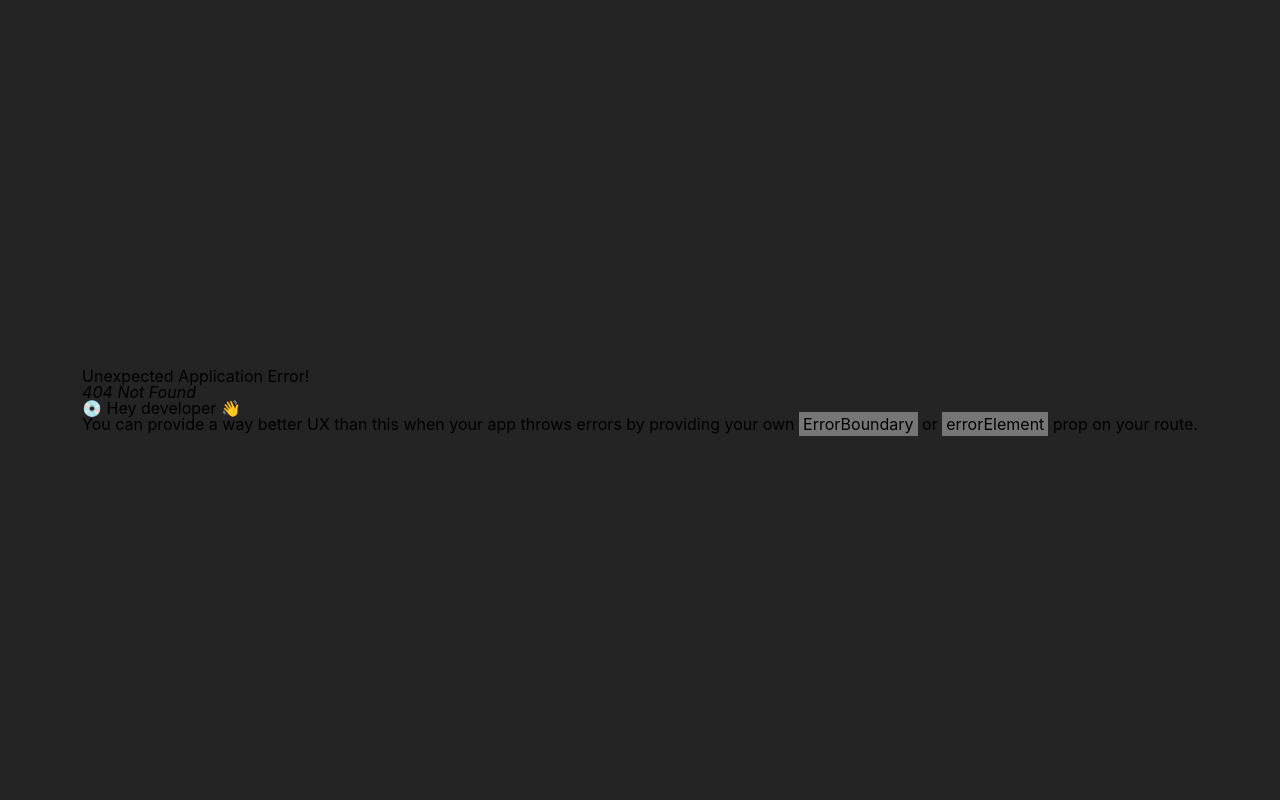
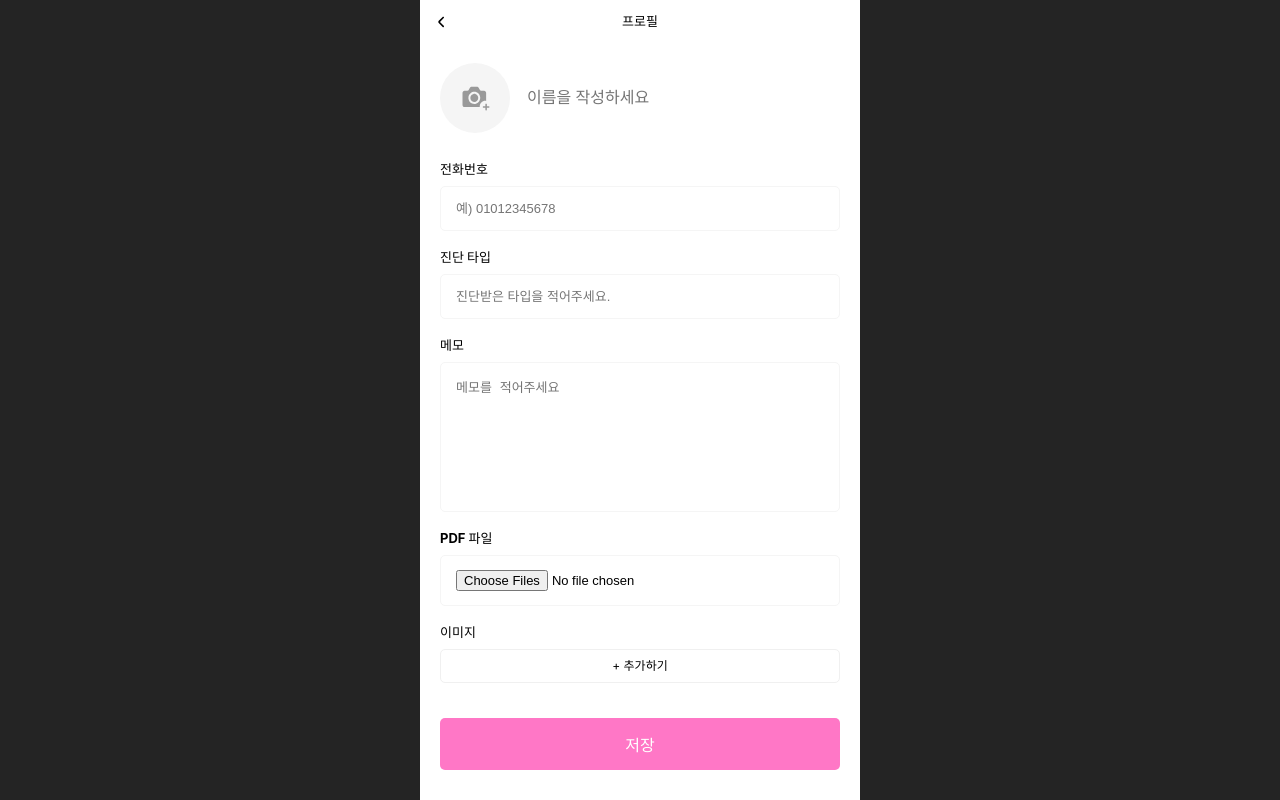
Before and after one commit to Your-Mode/your-mode-react, a React (Vite) app: page /add-customer in a window 1280 px wide. Before the commit this address had no page. Built offline with nearby package versions, Linux system fonts and the light colour scheme.

Commit message:
:art: style: 고객 추가 화면 구현

```diff
--- a/src/app/routes/Router.tsx
+++ b/src/app/routes/Router.tsx
@@ -1,7 +1,7 @@
 import { createBrowserRouter } from 'react-router';
 
 import { RootLayout } from '@app/layout';
-import { ManageCustomerPage } from "@pages/manage/ui/ManageCustomerPage.tsx";
+import { ManageCustomerPage, AddMyCustomerPage } from "@pages/manage/ui";
 
 export const router = createBrowserRouter([
   {
@@ -12,6 +12,10 @@ export const router = createBrowserRouter([
         index: true,
         element: <ManageCustomerPage />,
       },
+      {
+        path: 'add-customer',
+        element: <AddMyCustomerPage />
+      }
     ],
   },
 ]);
--- /dev/null
+++ b/src/pages/manage/components/Form.tsx
@@ -0,0 +1,141 @@
+import styled from "styled-components";
+import React, { useState } from "react";
+
+const Form = () => {
+  const [images, setImages] = useState<string[]>([]); // 이미지 미리보기 URL 저장
+
+  const handleImageChange = (event: React.ChangeEvent<HTMLInputElement>) => {
+    if (event.target.files) {
+      const files = Array.from(event.target.files);
+
+      // File 객체를 읽어 Base64 또는 Blob URL로 변환
+      const imageUrls = files.map((file) => URL.createObjectURL(file));
+      setImages(imageUrls);
+
+      // 필요에 따라 File 객체를 서버로 전송할 수도 있음
+    }
+  };
+
+  return (
+    <FormContainer>
+      <InputContainer>
+        <InputType>전화번호</InputType>
+        <Input type="tel" placeholder="예) 01012345678" />
+      </InputContainer>
+      <InputContainer>
+        <InputType>진단 타입</InputType>
+        <Input type="text" placeholder="진단받은 타입을 적어주세요." />
+      </InputContainer>
+      <InputContainer>
+        <InputType>메모</InputType>
+        <TextArea placeholder="메모를 적어주세요" />
+      </InputContainer>
+      <InputContainer>
+        <InputType>PDF 파일</InputType>
+        <Input type="file" multiple placeholder="첨부파일을 등록하세요" />
+      </InputContainer>
+      <InputContainer>
+        <InputType>이미지</InputType>
+        <Label htmlFor="file-upload">{'+ 추가하기'}</Label>
+        <Input
+          id="file-upload" type="file"
+          style={{ display: 'none' }}
+          multiple
+          alt="image"
+          onChange={handleImageChange} />
+        <UploadImages>
+          {images.map((src, index) => (
+            <UploadImage
+              key={index}
+              src={src}
+              alt={`uploaded ${index}`}
+            />
+          ))}
+        </UploadImages>
+      </InputContainer>
+      <Button onSubmit={() => console.log('저장')}>저장</Button>
+    </FormContainer>
+  );
+};
+
+export default Form;
+
+const FormContainer = styled.form`
+  display: flex;
+  flex-direction: column;
+  gap: 20px;
+  margin-top: 30px;
+`;
+
+const InputType = styled.p`
+  font-size: 13px;
+  font-weight: bold;
+  margin: 0;
+`;
+
+const InputContainer = styled.div`
+  display: flex;
+  flex-direction: column;
+  gap: 10px;
+`;
+
+const Input = styled.input`
+  font-size: 13px;
+  border: 1px solid #f5f5f5;
+  border-radius: 5px;
+  padding: 14px 15px;
+  outline: none;
+  color: black;
+  background-color: white;
+`;
+
+const TextArea = styled.textarea`
+  width: 100%;
+  height: 150px;
+  padding: 14px 15px;
+  border: 1px solid #f5f5f5;
+  border-radius: 5px;
+  resize: none;
+  outline: none;
+  font-size: 13px;
+  color: black;
+  background-color: white;
+`;
+
+const Button = styled.button`
+  border: none;
+  border-radius: 5px;
+  padding: 14px 15px;
+  outline: none;
+  background-color: #ff77c6;
+  font-weight: bold;
+  color: white;
+  cursor: pointer;
+`;
+
+const UploadImages = styled.div`
+  display: flex;
+  margin-top: 5px;
+  gap: 10px;
+  flex-wrap: wrap;
+`;
+
+const UploadImage = styled.img`
+  width: 72px;
+  height: 72px;
+  object-fit: 'cover';
+`;
+
+const Label = styled.label`
+  display: inline-block;
+  width: 100%;
+  padding: 10px 20px;
+  border: 1px solid #f0f0f0;
+  border-radius: 5px;
+  background-color: white;
+  text-align: center;
+  cursor: pointer;
+  font-size: 12px;
+  color: black;
+  transition: all 0.3s ease;
+`;
--- /dev/null
+++ b/src/pages/manage/ui/AddMyCustomerPage.tsx
@@ -0,0 +1,92 @@
+import AppBar from "@shared/ui/AppBar.tsx";
+import { HeaderAction } from "@shared/types";
+import { useNavigate } from "react-router";
+import IcPrev from "@icon/ic_prev.svg";
+import styled from "styled-components";
+import IcAddPhoto from "@icon/ic_add_photo.svg";
+import Form from "@pages/manage/components/Form.tsx";
+import React, { useState } from "react";
+
+export const AddMyCustomerPage = () => {
+  const navigate = useNavigate();
+  const leftHeaderAction: HeaderAction = { icon: IcPrev, onClick: () => navigate(-1) };
+  const [preview, setPreview] = useState<string | null>(null);
+
+  const handleFileChange = (event: React.ChangeEvent<HTMLInputElement>) => {
+    if (event.target.files && event.target.files[0]) {
+      const file = event.target.files[0];
+      setPreview(URL.createObjectURL(file)); // 선택된 파일의 URL 생성
+    }
+  };
+
+  return (
+    <>
+      <AppBar leftHeaderAction={leftHeaderAction} title="프로필" />
+      <Container>
+        <ProfileContainer>
+          <Label htmlFor="profile-upload">
+            {preview ? (
+              <ImagePreview src={preview} alt="profile preview" />
+            ) : (
+              <img src={IcAddPhoto} alt="photo" />
+            )}
+          </Label>
+          <InputName placeholder="이름을 작성하세요" />
+          <Input
+            id="profile-upload"
+            type="file"
+            accept="image/*"
+            onChange={handleFileChange}
+          />
+        </ProfileContainer>
+        <Form />
+      </Container>
+    </>
+  );
+};
+
+const Container = styled.div`
+  display: flex;
+  flex-direction: column;
+  padding: 20px;
+  overflow-y: scroll;
+`;
+
+const ProfileContainer = styled.div`
+  display: flex;
+  flex-direction: row;
+  align-items: center;
+  gap: 15px;
+`;
+
+const InputName = styled.input`
+  font-size: 16px;
+  font-weight: bold;
+  outline: none;
+  background-color: white;
+  border: none;
+  color: black;
+`;
+
+const Label = styled.label`
+  width: 70px;
+  height: 70px;
+  display: flex;
+  border-radius: 50%;
+  align-items: center;
+  justify-items: center;
+  justify-content: center;
+  align-content: center;
+  background-color: #f5f5f5;
+`;
+
+const Input = styled.input`
+  display: none; /* input 숨기기 */
+`;
+
+const ImagePreview = styled.img`
+  width: 70px;
+  height: 70px;
+  border-radius: 50%;
+  object-fit: cover;
+`;
--- /dev/null
+++ b/src/pages/manage/ui/index.ts
@@ -0,0 +1,2 @@
+export { ManageCustomerPage } from './ManageCustomerPage.tsx';
+export { AddMyCustomerPage } from './AddMyCustomerPage.tsx';
```
Also changed, not shown: src/shared/assets/icon/ic_add_photo.svg (added).
